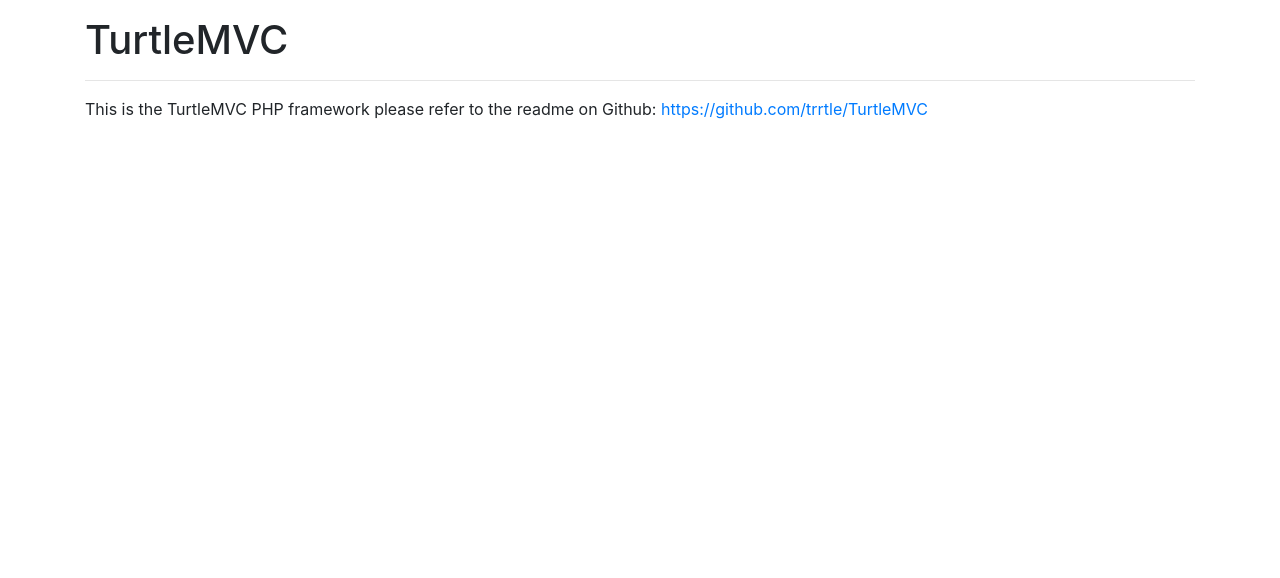
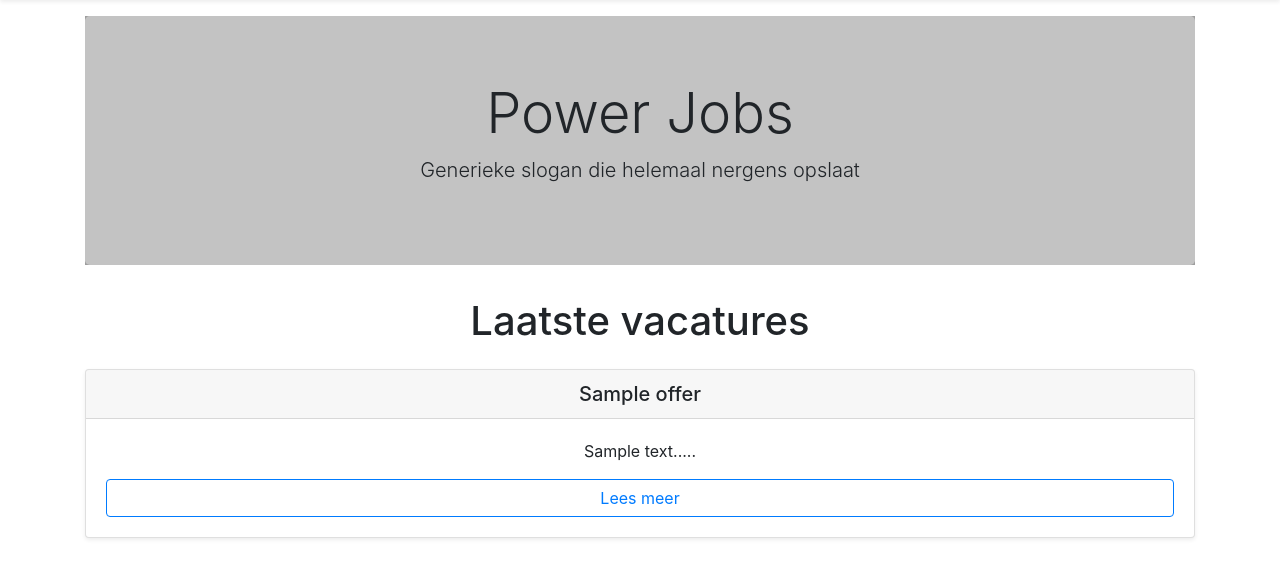
Before and after one commit to trrtle/job-bank, a PHP site: page /job-bank/ in a window 1280 px wide. Shown: the part 56-634 px from the top of the page. Run offline with PHP 8.4, Linux system fonts and the light colour scheme; tables that the repository leaves empty or names only in its code hold one stand-in row (values such as "Sample post"); data that the repository does not hold is empty.

Commit message:
added a homepage

```diff
--- a/app/controllers/Pages.php
+++ b/app/controllers/Pages.php
@@ -10,14 +10,18 @@
 
 class Pages extends Controller{
 
+    private $offerModel;
+
     public function __construct(){
-
+        $this->offerModel = $this->model("Offer");
     }
 
     public function index(){
 
+        $latestOffers = $this->offerModel->getLatestOffers(3);
+
         $data = [
-            "title"=>"TurtleMVC"
+            "latestOffers"=>$latestOffers
         ];
         $this->view('/Pages/index', $data);
     }
--- a/app/models/Offer.php
+++ b/app/models/Offer.php
@@ -75,4 +75,11 @@ class Offer {
             return false;
         }
     }
+
+    public function getLatestOffers($amount){
+        $sql = "SELECT * FROM `offers` order by offer_date DESC LIMIT :amount";
+        $this->db->query($sql);
+        $this->db->bind(":amount", $amount);
+        return $this->db->resultSet();
+    }
 }
--- a/app/views/Offers/dashboard.php
+++ b/app/views/Offers/dashboard.php
@@ -23,7 +23,7 @@ $offers = $data['offers'];
     </a>
 </div>
     <h2>Geplaatste vacatures</h2>
-    <table class="table table-striped table-hover">
+    <table class="table table-striped table-hover text-center">
         <thead class="thead-dark">
         <tr>
             <th scope="col">Titel</th>
--- a/app/views/Pages/index.php
+++ b/app/views/Pages/index.php
@@ -13,9 +13,29 @@
 require APPROOT . "/views/inc/header.php"
 /** @var array $data */
 ?>
+<div class="jumbo-index-background">
+    <div class="jumbotron jumbo-index text-center">
+        <h1 class="display-4">Power Jobs</h1>
+        <p class="lead">Generieke slogan die helemaal nergens opslaat</p>
+    </div>
+</div>
 
-<h1><?php echo $data["title"]; ?></h1>
-<hr>
-<p>This is the TurtleMVC PHP framework please refer to the readme on Github: <a href="https://github.com/trrtle/TurtleMVC" target="_blank">https://github.com/trrtle/TurtleMVC </a></p>
+<div class="row text-center">
+    <div class="col-12">
+        <h1 class="mb-4">Laatste vacatures</h1>
+    </div>
+</div>
+<div class="row-3 mb-3 card-deck text-center">
+        <?php foreach ($data["latestOffers"] as $offers=>$offer): ?>
+            <div class="card shadow-sm">
+                <h5 class="card-header"><?php echo $offer->offer_title ?></h5>
+                <div class="card-body">
+                    <p class="card-text"><?php echo substr($offer->offer_desc, 0, 200) ?>....</p>
+                    <a href="<?php echo URLROOT . "Offers/show/" . $offer->offer_id ?>" class="btn btn-block btn-outline-primary">Lees meer</a>
+                </div>
+            </div>
+        <?php endforeach; ?>
+</div>
+
 
 <?php require APPROOT . "/views/inc/footer.php"?>
--- a/app/views/inc/navbar.php
+++ b/app/views/inc/navbar.php
@@ -9,7 +9,7 @@
  * @uses bootstrap4
  */
 ?>
-<nav class="navbar navbar-expand-lg navbar-dark bg-dark mb-3">
+<nav class="navbar navbar-expand-lg navbar-dark bg-dark mb-3 shadow-sm">
     <div class="container">
         <a class="navbar-brand" href="<?php echo URLROOT;?>">
             <?php echo SITENAME;?>
--- a/public/css/style.css
+++ b/public/css/style.css
@@ -22,3 +22,13 @@ td a:hover{
     text-decoration: none;
     color: black;
 }
+
+.jumbo-index{
+    background-color: rgba(250,250,250 ,0.4);
+
+}
+.jumbo-index-background{
+    background-image: url("../img/annie-spratt-hCb3lIB8L8E-unsplash.jpg");
+    background-size: cover; /* Resize the background image to cover the entire container */
+    background-position: bottom;
+}
```
Also changed, not shown: 1 other file.
